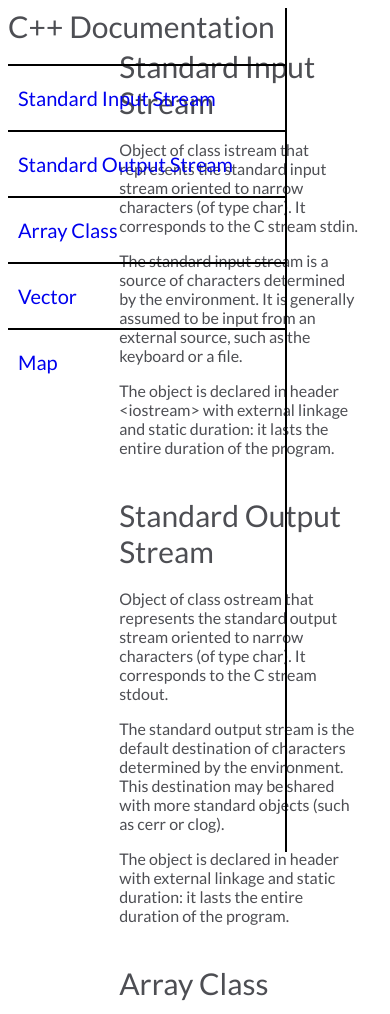
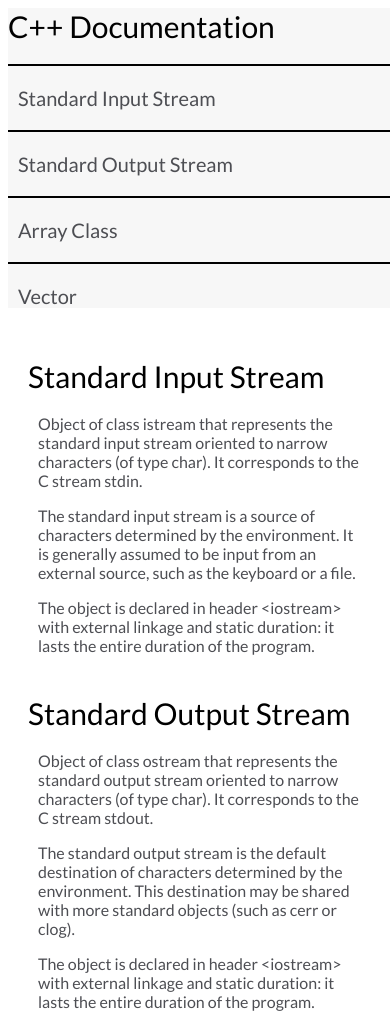
Before and after one commit to Ramanjs/documentation-page, a plain HTML site: page index.html in a window 390 px wide. Shown: the top 1014 px of the page. Drawn offline with Linux system fonts and the light colour scheme.

Commit message:
media query

```diff
--- a/index.html
+++ b/index.html
@@ -38,7 +38,7 @@
                     	The standard output stream is the default destination of characters determined by the environment. This destination may be shared with more standard objects (such as cerr or clog).
                     </p>
                     <p>
-                    	The object is declared in header <iostream> with external linkage and static duration: it lasts the entire duration of the program.
+                    	The object is declared in header &lt;iostream&gt; with external linkage and static duration: it lasts the entire duration of the program.
                     </p>
                 </section>
                 <section id="Array_Class" class="main-section">
--- a/style.css
+++ b/style.css
@@ -4,11 +4,11 @@ body {
 }
 
 .container {
+	width: 100%;
 	display: grid;
 	grid-template-columns: 1fr 3fr;
 	grid-template-rows: 1fr;
 	grid-template-areas: "navbar main-doc";
-
 }
 
 nav {
@@ -18,6 +18,8 @@ nav {
 	display: flex;
 	flex-direction: column;
 	border-right: solid 2px black;
+	background-color: #f7f7f7;
+	overflow: scroll;
 }
 
 main {
@@ -35,6 +37,7 @@ header {
 	font-size: 30px;
 	margin-bottom: 20px;
 	padding-right: 10px;
+	color: black;
 }
 
 .nav-link {
@@ -45,8 +48,33 @@ header {
 	border-top-style: solid;
 	border-top-color: black;
 	border-top-width: 2px;
+	color: #4d4e53;
 }
 
 section {
 	margin: 40px 20px;
 }
+
+p {
+	margin-left: 10px;
+}
+
+@media (max-width: 1080px){
+
+	.container {
+		grid-template-columns: 1fr;
+		grid-template-rows: 1fr auto;
+		grid-template-areas:
+			"navbar",
+			"main-doc";
+	}
+
+	nav {
+		max-height: 300px;
+		width: 100%;
+	}
+
+	main {
+		margin-top: 310px;
+	}
+}
```
